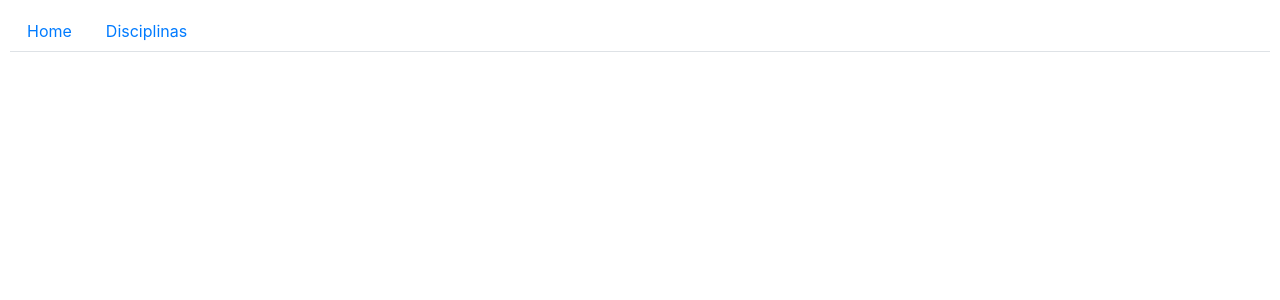
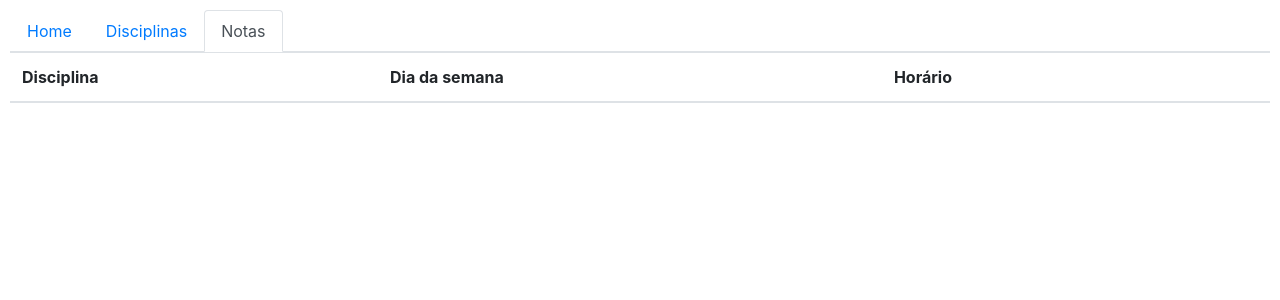
Before and after one commit to carlosemartins97/angular-project-aula07, an Angular app: page /notas in a window 1280 px wide. Before the commit this address led to /. Shown: the top 300 px of the page. Built offline with nearby package versions, Linux system fonts and the light colour scheme.

Commit message:
2 files modified, 3 added

```diff
--- a/src/app/navbar/navbar.component.html
+++ b/src/app/navbar/navbar.component.html
@@ -5,4 +5,7 @@
   <li class="nav-item">
     <a class="nav-link" routerLinkActive="active" [routerLink]="['/disciplinas']">Disciplinas</a>
   </li>
+  <li class="nav-item">
+    <a class="nav-link" routerLinkActive="active" [routerLink]="['/notas']">Notas</a>
+  </li>
 </ul>
--- /dev/null
+++ b/src/app/notas-list/notas-list.component.html
@@ -0,0 +1 @@
+<app-quadro-disciplinas></app-quadro-disciplinas>
--- /dev/null
+++ b/src/app/notas-list/notas-list.component.ts
@@ -0,0 +1,15 @@
+import { Component, OnInit } from '@angular/core';
+
+@Component({
+  selector: 'app-notas-list',
+  templateUrl: './notas-list.component.html',
+  styleUrls: ['./notas-list.component.css']
+})
+export class NotasListComponent implements OnInit {
+
+  constructor() { }
+
+  ngOnInit() {
+  }
+
+}
```
Also changed, not shown: src/app/app-route/app-route.module.ts (+5 -2 lines), src/app/notas-list/notas-list.component.css (added).
